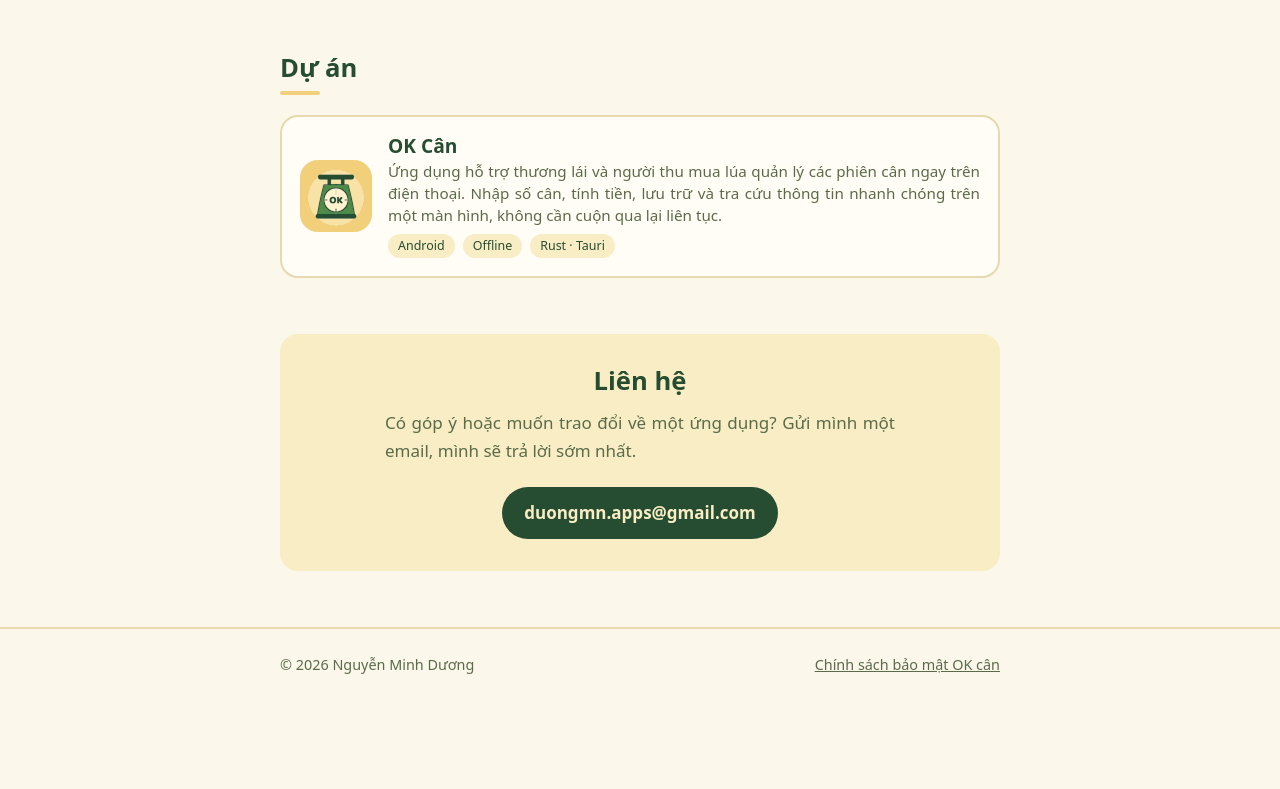
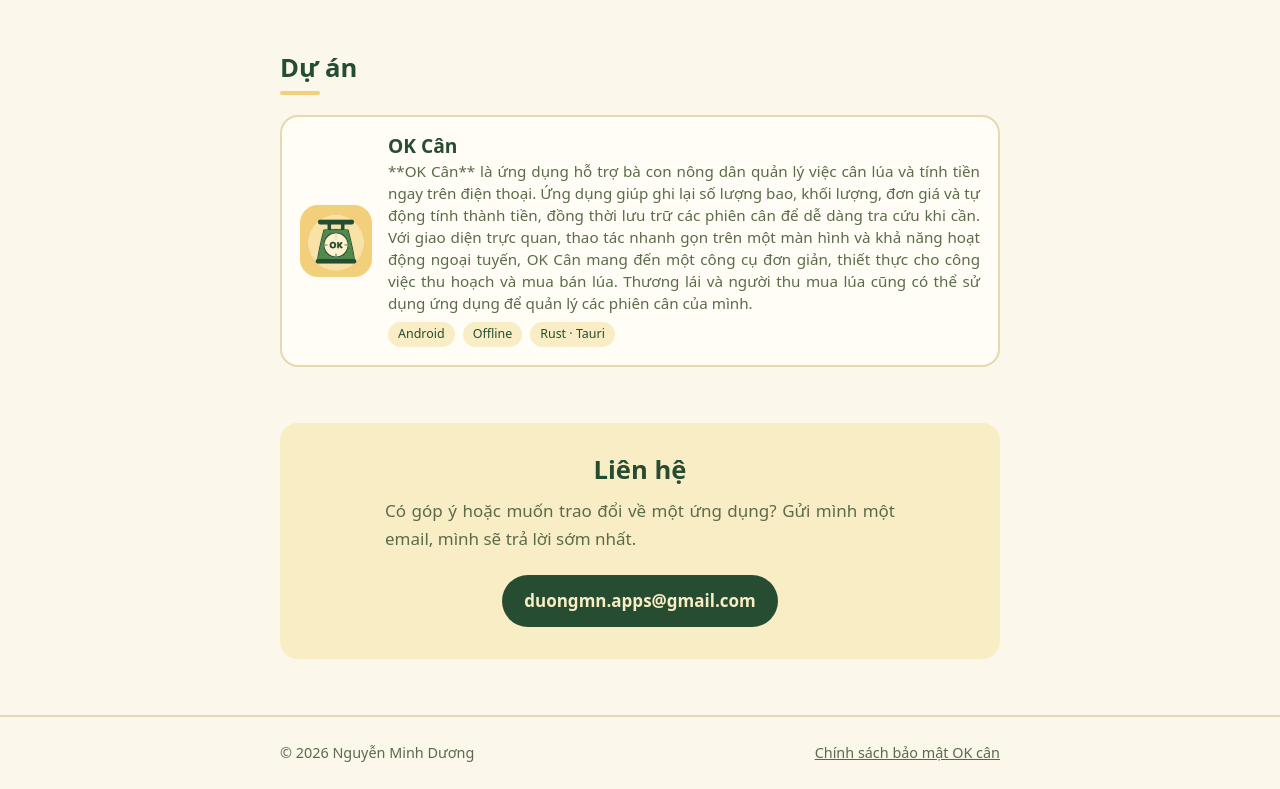
Before and after one commit to du0ngmn/du0ngmn.github.io, a plain HTML site: page index.html in a window 1280 px wide. Shown: the part 1096-1885 px from the top of the page. Before the commit the page ends 1797 px from the top, so only its background shows below. Drawn offline with Linux system fonts and the light colour scheme; a web font is replaced by a local one.

Commit message:
Update index.html

```diff
--- a/index.html
+++ b/index.html
@@ -91,11 +91,7 @@
                         <div>
                             <h3>OK Cân</h3>
                             <p>
-                                Ứng dụng hỗ trợ thương lái và người thu mua lúa
-                                quản lý các phiên cân ngay trên điện thoại. Nhập
-                                số cân, tính tiền, lưu trữ và tra cứu thông tin
-                                nhanh chóng trên một màn hình, không cần cuộn
-                                qua lại liên tục.
+                                **OK Cân** là ứng dụng hỗ trợ bà con nông dân quản lý việc cân lúa và tính tiền ngay trên điện thoại. Ứng dụng giúp ghi lại số lượng bao, khối lượng, đơn giá và tự động tính thành tiền, đồng thời lưu trữ các phiên cân để dễ dàng tra cứu khi cần. Với giao diện trực quan, thao tác nhanh gọn trên một màn hình và khả năng hoạt động ngoại tuyến, OK Cân mang đến một công cụ đơn giản, thiết thực cho công việc thu hoạch và mua bán lúa. Thương lái và người thu mua lúa cũng có thể sử dụng ứng dụng để quản lý các phiên cân của mình.
                             </p>
                             <div class="tags">
                                 <span class="tag">Android</span>
```
